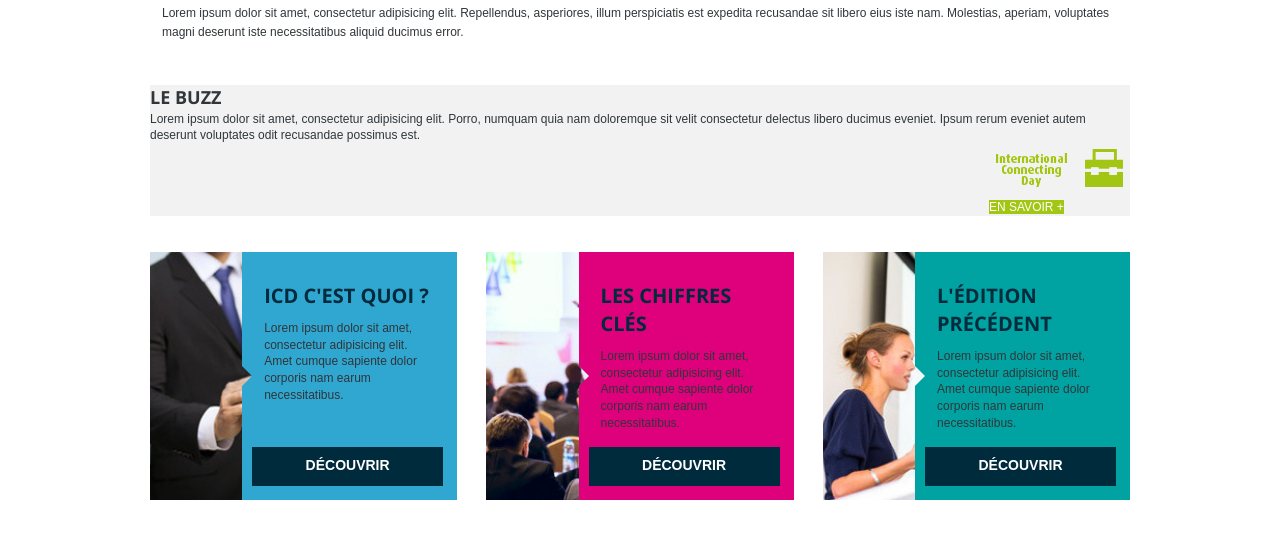
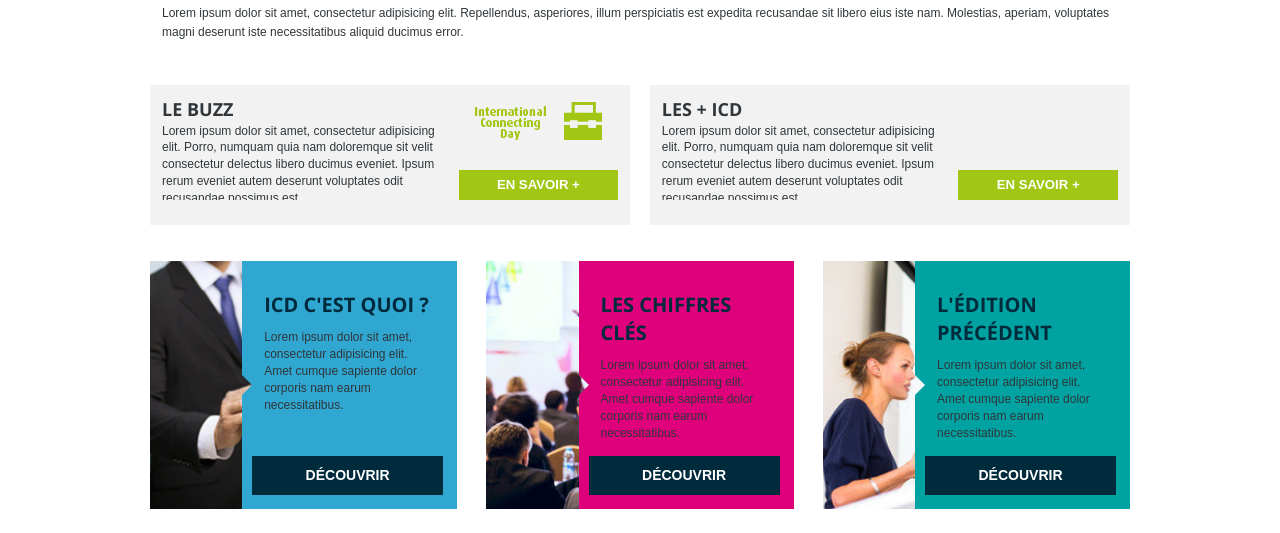
Before and after one commit to wyllen/html, a plain HTML site: page page-int.html in a window 1280 px wide. Shown: the part 937-1470 px from the top of the page. Drawn offline with nearby package versions, Linux system fonts and the light colour scheme.

Commit message:
Fin inté page interne

```diff
--- a/page-int.html
+++ b/page-int.html
@@ -134,6 +134,7 @@
 						</div>
 					</div>
 					<div class="content-bottom">
+
 							<div class="content-bottom-box bg-gc clearfix">
 								<div class="content-bottom-box-left f-left">
 									<h3 class="content-bottom-box-title txt-up bold fs-18">Le buzz</h3>
@@ -144,6 +145,22 @@
 								<div class="content-bottom-box-right f-right">
 									<div class="content-bottom-box-picto">
 										<img src="imgs/icd-green.png" alt="">
+									</div>
+									<a href="" class="content-bottom-box-link txt-up c-b bg-v">
+										En savoir +
+									</a>
+								</div>
+							</div>
+
+							<div class="content-bottom-box bg-gc  clearfix">
+								<div class="content-bottom-box-left f-left">
+									<h3 class="content-bottom-box-title txt-up bold fs-18">Les + ICD</h3>
+									<div class="content-bottom-box-content">
+										<p>Lorem ipsum dolor sit amet, consectetur adipisicing elit. Porro, numquam quia nam doloremque sit velit consectetur delectus libero ducimus eveniet. Ipsum rerum eveniet autem deserunt voluptates odit recusandae possimus est.</p>
+									</div>
+								</div>
+								<div class="content-bottom-box-right f-right">
+									<div class="content-bottom-box-picto">
 									</div>
 									<a href="" class="content-bottom-box-link txt-up c-b bg-v">
 										En savoir +
--- a/style.css
+++ b/style.css
@@ -784,6 +784,56 @@ margin-bottom: 0.6em;
 --------------------------------------------------------------------------------------------------------------------------------------------
 --------------------------------------------------------------------------------------------------------------------------------------------
 --------------------------------------------------------------------------------------------------------------------------------------------
+----------------------------------------------------------------- CONTENT BOTTOM BOX--------------------------------------------------------------------
+--------------------------------------------------------------------------------------------------------------------------------------------
+--------------------------------------------------------------------------------------------------------------------------------------------
+--------------------------------------------------------------------------------------------------------------------------------------------
+--------------------------------------------------------------------------------------------------------------------------------------------*/
+.content-bottom-box:first-child {
+margin-right: 2%;
+}
+.content-bottom-box {
+width: 49%;
+float: left;
+padding: 1em;
+height: 140px;
+position: relative;
+padding-bottom: 25px;
+}
+.content-bottom-box-left {
+width: 60%;
+height: 100%;
+overflow: hidden;
+}
+.content-bottom-box-right {
+width: 35%;
+height: 100%;
+position: relative;
+padding-bottom: 30px;
+}
+.content-bottom-box-link {
+position: absolute;
+bottom: 0;
+left: 0;
+width: 100%;
+text-align: center;
+font-size: 1.1em;
+height: 30px;
+line-height: 30px;
+font-weight: bold;
+}
+.content-bottom-box-picto img {
+max-width: 100%;
+}
+.content-bottom-box-picto {
+max-height: 100%;
+overflow: hidden;
+text-align: center;
+}
+/*------------------------------------------------------------------------------------------------------------------------------------------
+--------------------------------------------------------------------------------------------------------------------------------------------
+--------------------------------------------------------------------------------------------------------------------------------------------
+--------------------------------------------------------------------------------------------------------------------------------------------
 ----------------------------------------------------------------- CUSTOM GRID--------------------------------------------------------------------
 --------------------------------------------------------------------------------------------------------------------------------------------
 --------------------------------------------------------------------------------------------------------------------------------------------
```
Lines whose indentation alone changed are shown as unchanged.
